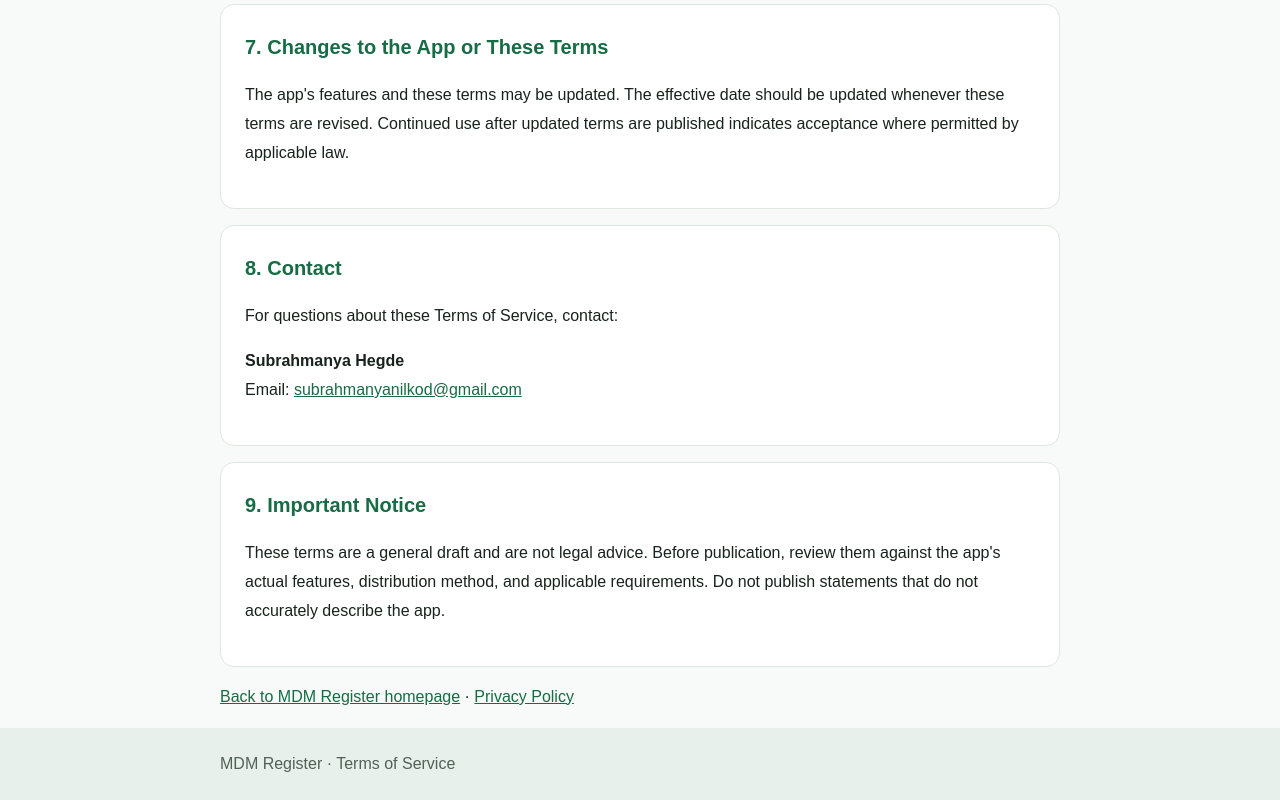
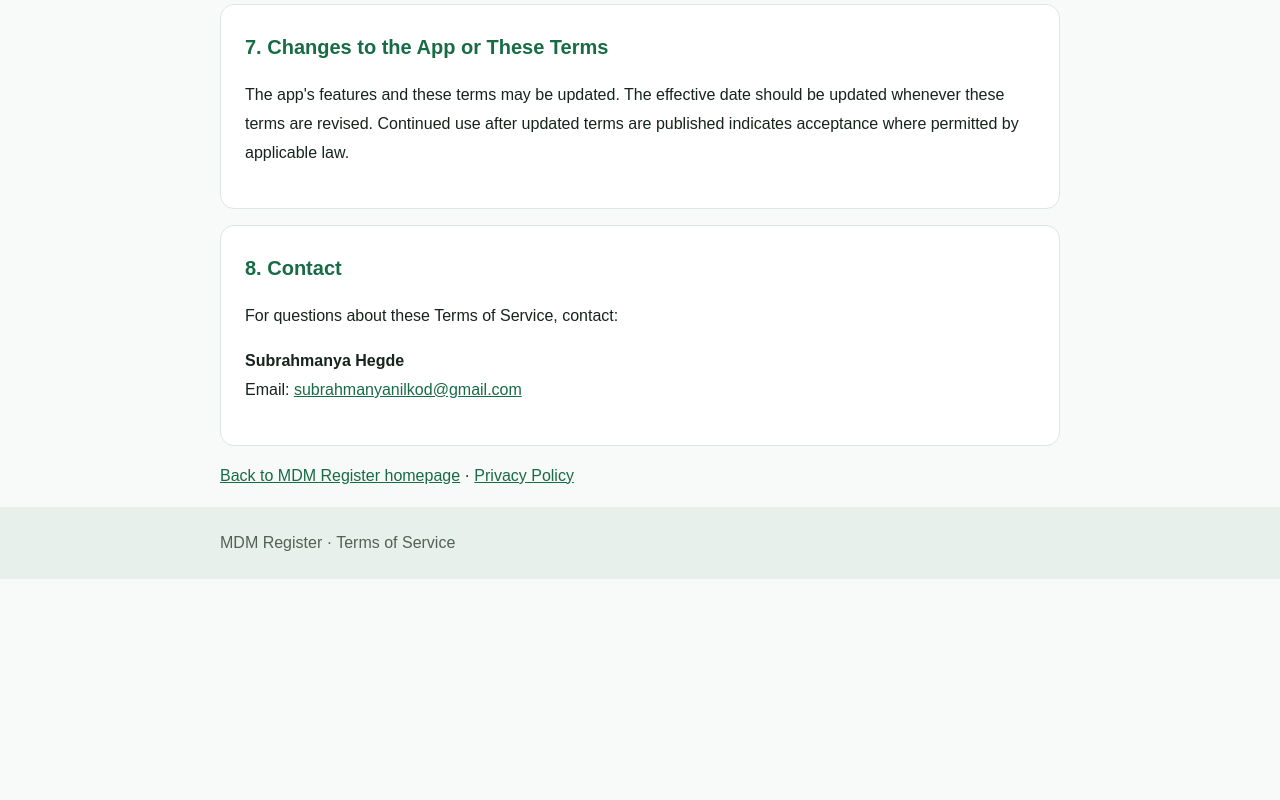
Before and after one commit to subrahmanyanilkod-spec/sshegde, a plain HTML site: page terms.html in a window 1280 px wide. Shown: the part 1517-2317 px from the top of the page. After the commit the page ends 2096 px from the top, so only its background shows below. Drawn offline with Linux system fonts and the light colour scheme.

Commit message:
Update terms.html

```diff
--- a/terms.html
+++ b/terms.html
@@ -20,7 +20,6 @@
 <section><h2>6. Availability</h2><p>The app and third-party services may be unavailable or may not work as expected in every device, network, or account configuration. These terms do not promise uninterrupted operation or error-free results.</p></section>
 <section><h2>7. Changes to the App or These Terms</h2><p>The app's features and these terms may be updated. The effective date should be updated whenever these terms are revised. Continued use after updated terms are published indicates acceptance where permitted by applicable law.</p></section>
 <section><h2>8. Contact</h2><p>For questions about these Terms of Service, contact:</p><p><strong>Subrahmanya Hegde</strong><br>Email: <a href="mailto:subrahmanyanilkod@gmail.com">subrahmanyanilkod@gmail.com</a></p></section>
-<section><h2>9. Important Notice</h2><p>These terms are a general draft and are not legal advice. Before publication, review them against the app's actual features, distribution method, and applicable requirements. Do not publish statements that do not accurately describe the app.</p></section>
 <p><a href="index.html">Back to MDM Register homepage</a> · <a href="privacy.html">Privacy Policy</a></p>
 </main><footer><div class="wrap">MDM Register · Terms of Service</div></footer>
 </body></html>
```
